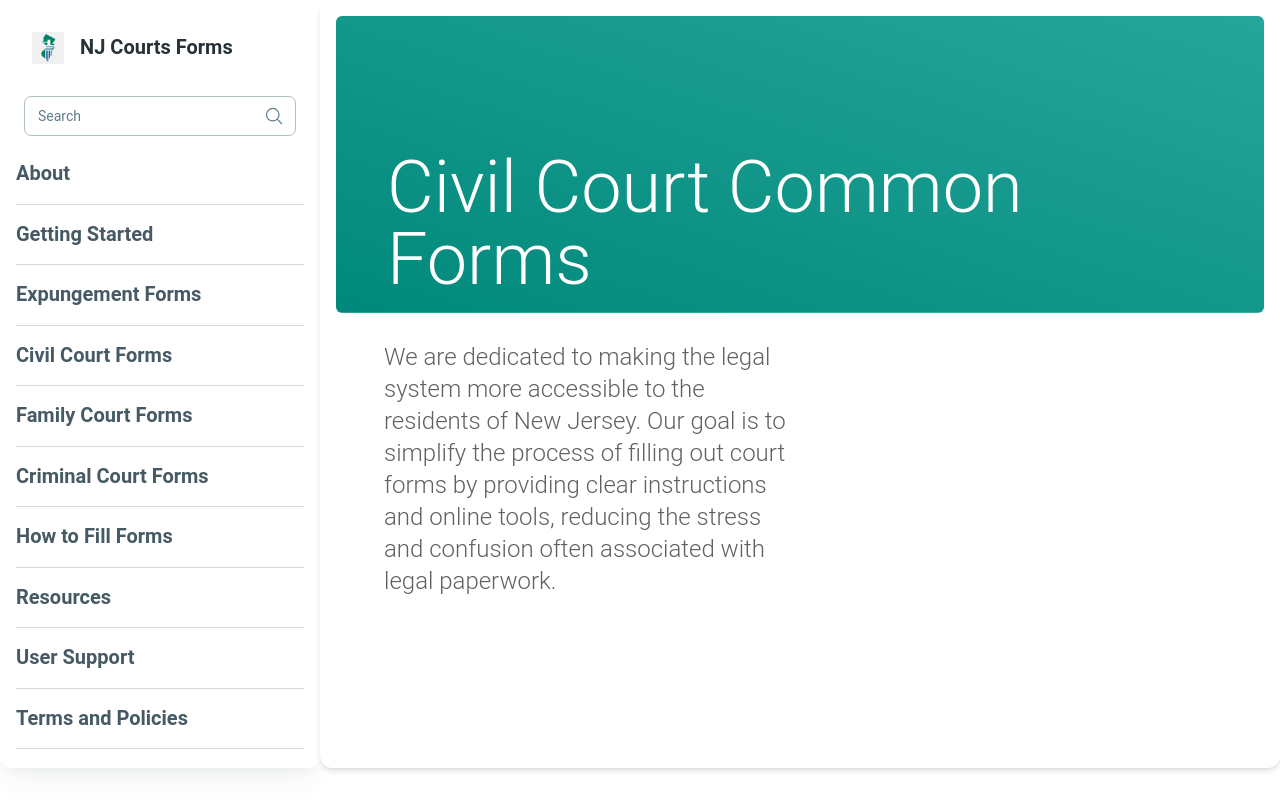
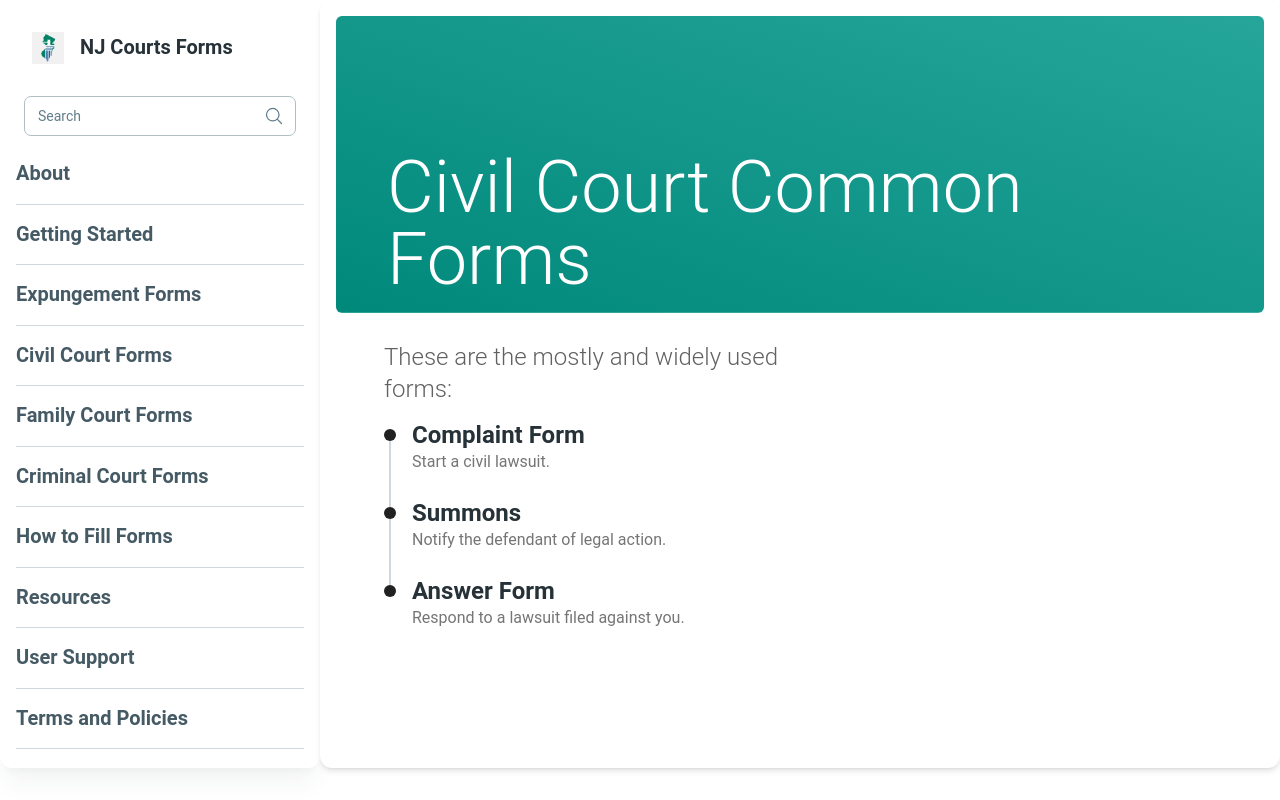
Before and after one commit to tabrezdn1/nj-courts-fe, a React (Vite) app: page /civil-court-forms/common-forms in a window 1280 px wide. Built offline with nearby package versions, Linux system fonts and the light colour scheme.

Commit message:
Update civil,criminal and family court forms

```diff
--- a/src/pages/civil-court-forms/CivilCourtCommonForms.jsx
+++ b/src/pages/civil-court-forms/CivilCourtCommonForms.jsx
@@ -1,21 +1,33 @@
 import { Card, CardBody, Typography } from "@material-tailwind/react";
 
 import Heading from "../../components/Heading";
+import PointsList from "../../components/PointsList";
 
 const CivilCourtCommonForms = () => {
   const heading = "Civil Court Common Forms";
+  const listPoints = [
+    {
+      title: "Complaint Form",
+      description: "Start a civil lawsuit.",
+    },
+    {
+      title: "Summons",
+      description: "Notify the defendant of legal action.",
+    },
+    {
+      title: "Answer Form",
+      description: "Respond to a lawsuit filed against you.",
+    },
+  ];
   return (
     <>
       <Card className="w-full h-[calc(100vh-2rem)] overflow-y-auto">
         <Heading heading={heading} />
         <CardBody className="font-normal px-[64px]">
           <Typography color="gray" className="py-1 w-1/2 text-2xl">
-            We are dedicated to making the legal system more accessible to the
-            residents of New Jersey. Our goal is to simplify the process of
-            filling out court forms by providing clear instructions and online
-            tools, reducing the stress and confusion often associated with legal
-            paperwork.
+            These are the mostly and widely used forms:
           </Typography>
+          <PointsList listPoints={listPoints} />
         </CardBody>
       </Card>
     </>
--- a/src/pages/civil-court-forms/CivilCourtOverview.jsx
+++ b/src/pages/civil-court-forms/CivilCourtOverview.jsx
@@ -1,21 +1,35 @@
 import { Card, CardBody, Typography } from "@material-tailwind/react";
 
 import Heading from "../../components/Heading";
+import PointsList from "../../components/PointsList";
 
 const CivilCourtOverview = () => {
   const heading = "Civil Court Overview";
+  const listPoints = [
+    {
+      title: "Contract Disagreements",
+      description: "",
+    },
+    {
+      title: "Property Disputes",
+      description:
+        "",
+    },
+    {
+      title: "Personal Injury Claims",
+      description:
+        "",
+    },
+  ];
   return (
     <>
       <Card className="w-full h-[calc(100vh-2rem)] overflow-y-auto">
         <Heading heading={heading} />
         <CardBody className="font-normal px-[64px]">
           <Typography color="gray" className="py-1 w-1/2 text-2xl">
-            We are dedicated to making the legal system more accessible to the
-            residents of New Jersey. Our goal is to simplify the process of
-            filling out court forms by providing clear instructions and online
-            tools, reducing the stress and confusion often associated with legal
-            paperwork.
+          Civil courts handle non-criminal disputes between individuals or organizations, such as:
           </Typography>
+          <PointsList listPoints={listPoints} />
         </CardBody>
       </Card>
     </>
--- a/src/pages/civil-court-forms/CivilCourtRequiredDocuments.jsx
+++ b/src/pages/civil-court-forms/CivilCourtRequiredDocuments.jsx
@@ -10,11 +10,7 @@ const CivilCourtRequiredDocuments = () => {
         <Heading heading={heading} />
         <CardBody className="font-normal px-[64px]">
           <Typography color="gray" className="py-1 w-1/2 text-2xl">
-            We are dedicated to making the legal system more accessible to the
-            residents of New Jersey. Our goal is to simplify the process of
-            filling out court forms by providing clear instructions and online
-            tools, reducing the stress and confusion often associated with legal
-            paperwork.
+            STILL IN DEVELOPMENT
           </Typography>
         </CardBody>
       </Card>
--- a/src/pages/criminal-court-forms/CriminalCourtCommonForms.jsx
+++ b/src/pages/criminal-court-forms/CriminalCourtCommonForms.jsx
@@ -1,21 +1,33 @@
 import { Card, CardBody, Typography } from "@material-tailwind/react";
 
 import Heading from "../../components/Heading";
+import PointsList from "../../components/PointsList";
 
 const CriminalCourtCommonForms = () => {
   const heading = "Criminal Court Common Forms";
+  const listPoints = [
+    {
+      title: "Plea Forms",
+      description: "Enter a plea of guilty or not guilty.",
+    },
+    {
+      title: "Bail Applications",
+      description: "Request release from custody pending trial.",
+    },
+    {
+      title: "Appeal Notices",
+      description: "Appeal a court's decision to a higher court.",
+    },
+  ];
   return (
     <>
       <Card className="w-full h-[calc(100vh-2rem)] overflow-y-auto">
         <Heading heading={heading} />
         <CardBody className="font-normal px-[64px]">
           <Typography color="gray" className="py-1 w-1/2 text-2xl">
-            We are dedicated to making the legal system more accessible to the
-            residents of New Jersey. Our goal is to simplify the process of
-            filling out court forms by providing clear instructions and online
-            tools, reducing the stress and confusion often associated with legal
-            paperwork.
+            These are the mostly and widely used forms:
           </Typography>
+          <PointsList listPoints={listPoints} />
         </CardBody>
       </Card>
     </>
--- a/src/pages/criminal-court-forms/CriminalCourtOverview.jsx
+++ b/src/pages/criminal-court-forms/CriminalCourtOverview.jsx
@@ -10,11 +10,8 @@ const CriminalCourtOverview = () => {
         <Heading heading={heading} />
         <CardBody className="font-normal px-[64px]">
           <Typography color="gray" className="py-1 w-1/2 text-2xl">
-            We are dedicated to making the legal system more accessible to the
-            residents of New Jersey. Our goal is to simplify the process of
-            filling out court forms by providing clear instructions and online
-            tools, reducing the stress and confusion often associated with legal
-            paperwork.
+            Criminal courts handle cases involving alleged violations of
+            criminal law.
           </Typography>
         </CardBody>
       </Card>
--- a/src/pages/criminal-court-forms/CriminalCourtRequiredDocuments.jsx
+++ b/src/pages/criminal-court-forms/CriminalCourtRequiredDocuments.jsx
@@ -10,11 +10,7 @@ const CriminalCourtRequiredDocuments = () => {
         <Heading heading={heading} />
         <CardBody className="font-normal px-[64px]">
           <Typography color="gray" className="py-1 w-1/2 text-2xl">
-            We are dedicated to making the legal system more accessible to the
-            residents of New Jersey. Our goal is to simplify the process of
-            filling out court forms by providing clear instructions and online
-            tools, reducing the stress and confusion often associated with legal
-            paperwork.
+          STILL IN DEVELOPMENT
           </Typography>
         </CardBody>
       </Card>
--- a/src/pages/family-court-forms/FamilyCourtCommonForms.jsx
+++ b/src/pages/family-court-forms/FamilyCourtCommonForms.jsx
@@ -1,21 +1,33 @@
 import { Card, CardBody, Typography } from "@material-tailwind/react";
 
 import Heading from "../../components/Heading";
+import PointsList from "../../components/PointsList";
 
 const FamilyCourtCommonForms = () => {
   const heading = "Family Court Common Forms";
+  const listPoints = [
+    {
+      title: "Petition for Custody",
+      description: "Request legal custody of a child.",
+    },
+    {
+      title: "Child Support Worksheet",
+      description: "Calculate financial support obligations.",
+    },
+    {
+      title: "Divorce Complaint",
+      description: "Initiate divorce proceedings.",
+    },
+  ];
   return (
     <>
       <Card className="w-full h-[calc(100vh-2rem)] overflow-y-auto">
         <Heading heading={heading} />
         <CardBody className="font-normal px-[64px]">
           <Typography color="gray" className="py-1 w-1/2 text-2xl">
-            We are dedicated to making the legal system more accessible to the
-            residents of New Jersey. Our goal is to simplify the process of
-            filling out court forms by providing clear instructions and online
-            tools, reducing the stress and confusion often associated with legal
-            paperwork.
+            These are the mostly and widely used forms:
           </Typography>
+          <PointsList listPoints={listPoints} />
         </CardBody>
       </Card>
     </>
--- a/src/pages/family-court-forms/FamilyCourtOverview.jsx
+++ b/src/pages/family-court-forms/FamilyCourtOverview.jsx
@@ -1,19 +1,33 @@
 import { Card, CardBody, Typography } from "@material-tailwind/react";
+
 import Heading from "../../components/Heading";
+import PointsList from "../../components/PointsList";
+
 const FamilyCourtOverview = () => {
   const heading = "Family Court Overview";
+  const listPoints = [
+    {
+      title: "Divorce and Separation",
+      description: "",
+    },
+    {
+      title: "Child Custody and Support",
+      description: "",
+    },
+    {
+      title: "Adoption and Guardianship",
+      description: "",
+    },
+  ];
   return (
     <>
       <Card className="w-full h-[calc(100vh-2rem)] overflow-y-auto">
         <Heading heading={heading} />
         <CardBody className="font-normal px-[64px]">
           <Typography color="gray" className="py-1 w-1/2 text-2xl">
-            We are dedicated to making the legal system more accessible to the
-            residents of New Jersey. Our goal is to simplify the process of
-            filling out court forms by providing clear instructions and online
-            tools, reducing the stress and confusion often associated with legal
-            paperwork.
+            Family courts deal with matters like:
           </Typography>
+          <PointsList listPoints={listPoints} />
         </CardBody>
       </Card>
     </>
--- a/src/pages/family-court-forms/FamilyCourtRequiredDocuments.jsx
+++ b/src/pages/family-court-forms/FamilyCourtRequiredDocuments.jsx
@@ -10,11 +10,7 @@ const FamilyCourtRequiredDocuments = () => {
         <Heading heading={heading} />
         <CardBody className="font-normal px-[64px]">
           <Typography color="gray" className="py-1 w-1/2 text-2xl">
-            We are dedicated to making the legal system more accessible to the
-            residents of New Jersey. Our goal is to simplify the process of
-            filling out court forms by providing clear instructions and online
-            tools, reducing the stress and confusion often associated with legal
-            paperwork.
+          STILL IN DEVELOPMENT
           </Typography>
         </CardBody>
       </Card>
```
